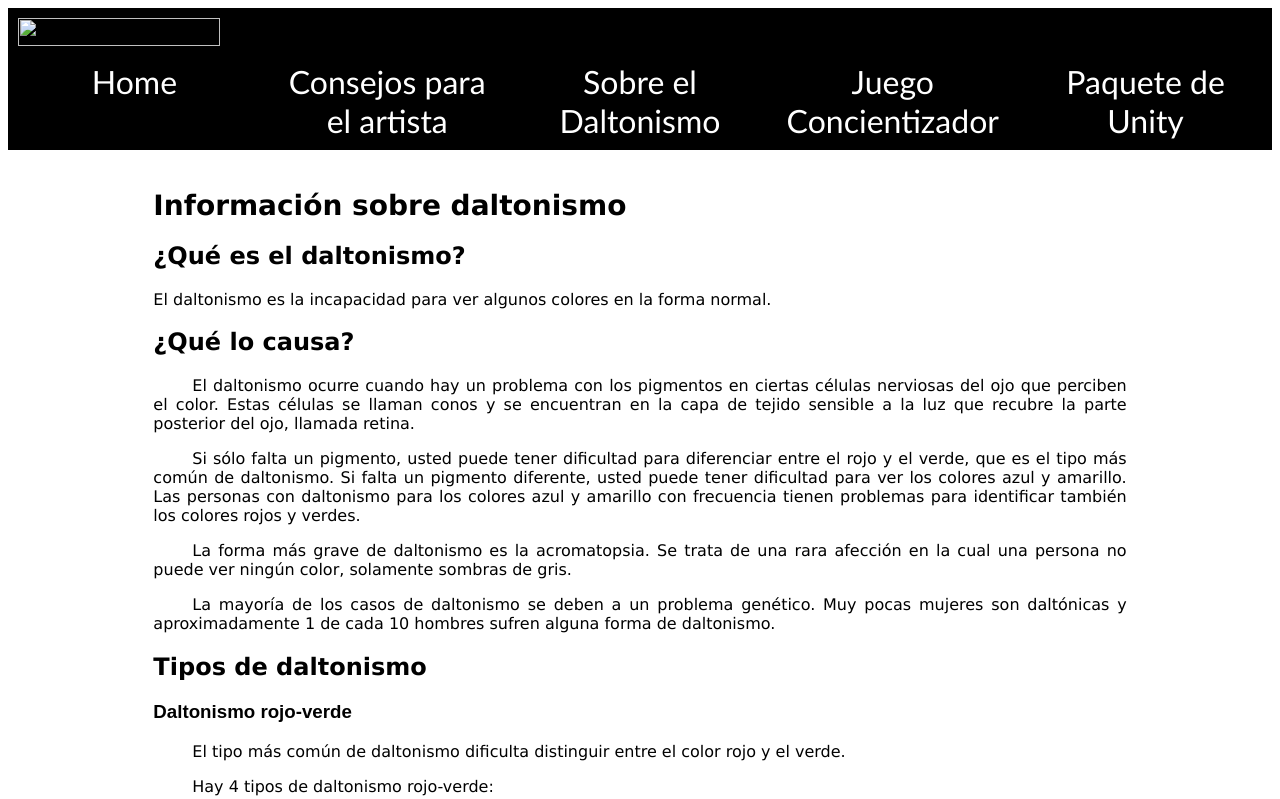
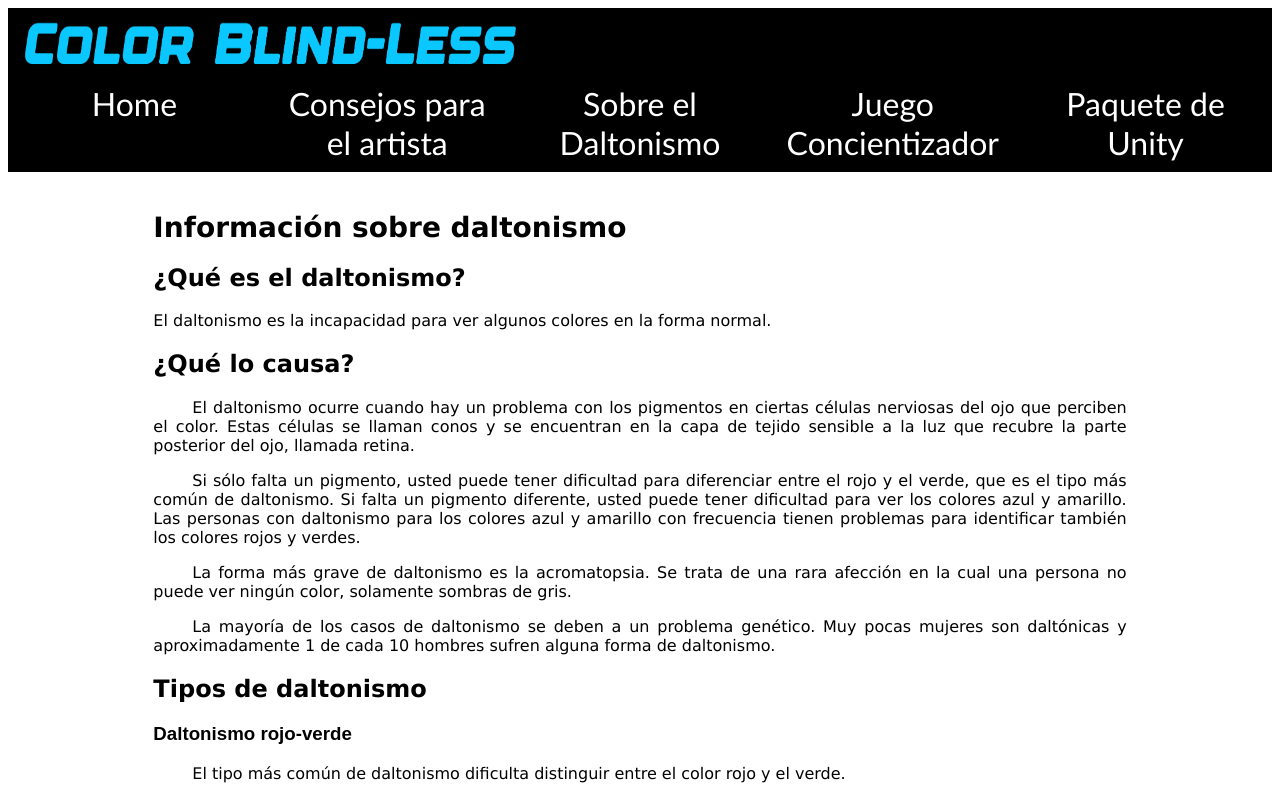
Before and after one commit to AcunaTomas/ThePortaFolio, a website: page pages/Minipages/about.html in a window 1280 px wide. Shown: the top 799 px of the page. Drawn offline with Linux system fonts and the light colour scheme; the site is published under a folder, as on GitHub Pages, so addresses that start at the root find nothing.

Commit message:
Update about.html

```diff
--- a/pages/Minipages/about.html
+++ b/pages/Minipages/about.html
@@ -2,7 +2,7 @@
 <head>
     <link rel="stylesheet" href="../../assets/css/style.css">
     <title class="titulo">Sobre el Daltonismo</title>
-    <div style="background-color: rgb(0, 0, 0); width: 100%; height: 100%;" ><img src="/images/Logo.png" style=" width: 40%; padding: 10px; height: 80%;"></div>
+    <div style="background-color: rgb(0, 0, 0); width: 100%; height: 100%;" ><img src="../../images/Logo.png" style=" width: 40%; padding: 10px; height: 80%;"></div>
 
     <div class="top">
 
```
